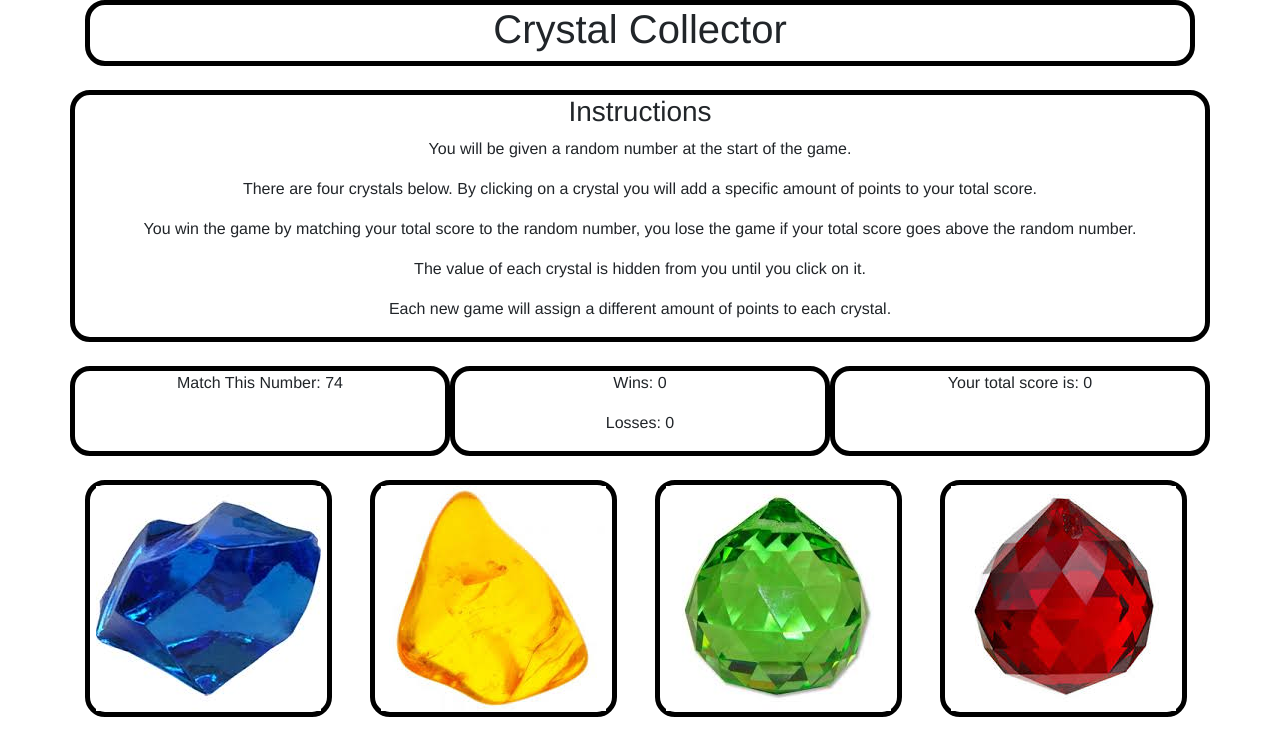
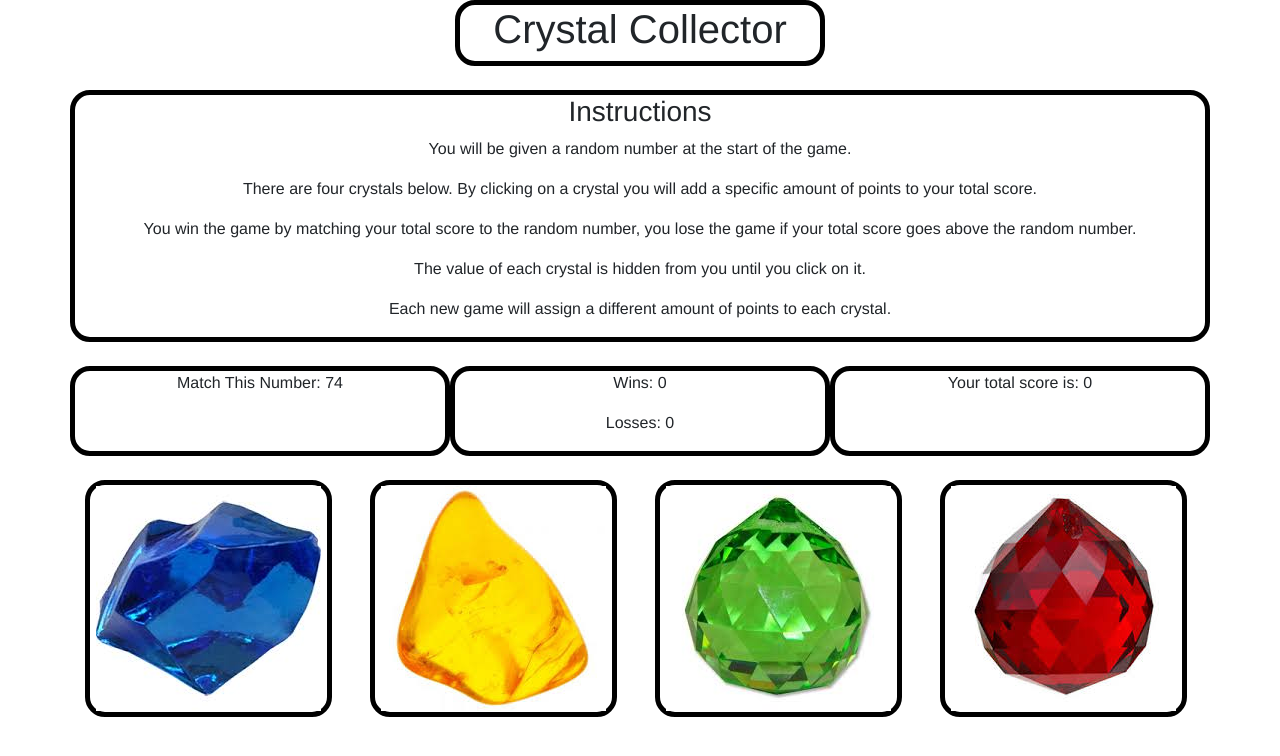
Before and after one commit to PReijerkerk/unit-4-game, a plain HTML site: page index.html in a window 1280 px wide. Drawn offline with nearby package versions, Linux system fonts and the light colour scheme.

Commit message:
created a new css class to center a single col and applied it to my page header

```diff
--- a/assets/css/style.css
+++ b/assets/css/style.css
@@ -50,3 +50,9 @@ body {
     border-radius: 20px;
     background-color: white;
 }
+
+.col-centered {
+    float: none;
+    margin-right: auto;
+    margin-left: auto;
+  }
--- a/index.html
+++ b/index.html
@@ -15,7 +15,7 @@
 </head>
 <body>
     <div class="container">
-        <div class="page-header">
+        <div class="page-header col-md-4 col-centered">
             <h1 class = "text-center"> Crystal Collector</h1>
         </div>
         <br>
```
